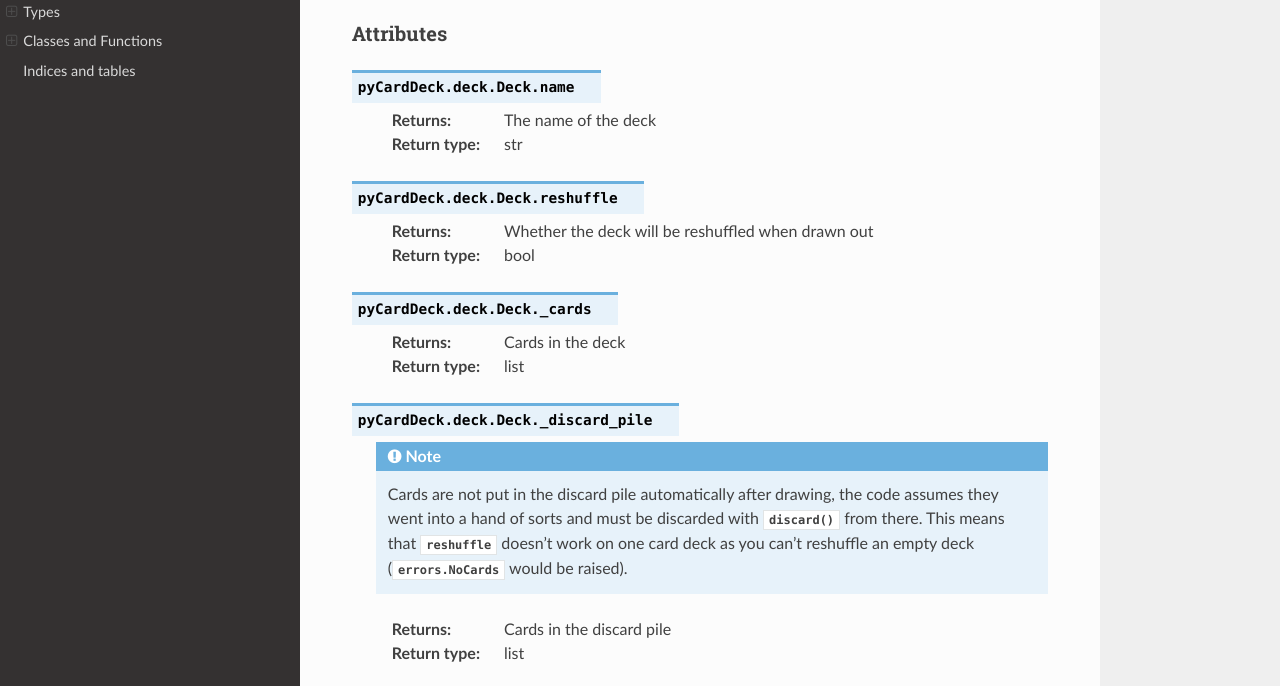
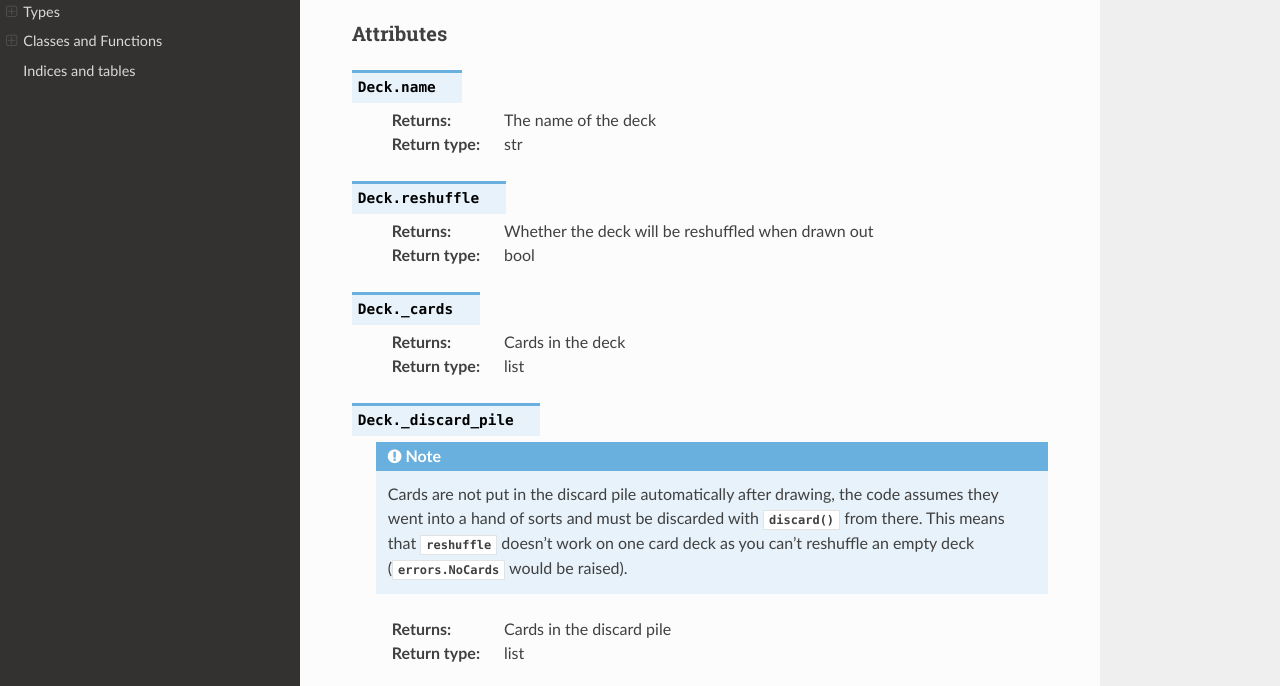
Before and after one commit to djetelina/pyCardDeck, a Sphinx documentation site: the page built from docs/index.rst, in a window 1280 px wide and 900 px high, scrolled down 585 px, cut to the strip 181-867 px from the top of the window. Built offline with Sphinx 7.4.7 and the Read the Docs theme 2.0.0, drawn with Linux system fonts in a browser that asks for light colours.

Commit message:
cosmetic changes

```diff
--- a/docs/index.rst
+++ b/docs/index.rst
@@ -34,22 +34,22 @@ Deck
 Attributes
 ~~~~~~~~~~
 
-.. py:attribute:: pyCardDeck.deck.Deck.name
+.. py:attribute:: Deck.name
 
     :return: The name of the deck
     :rtype:  str
 
-.. py:attribute:: pyCardDeck.deck.Deck.reshuffle
+.. py:attribute:: Deck.reshuffle
 
     :return: Whether the deck will be reshuffled when drawn out
     :rtype:  bool
 
-.. py:attribute:: pyCardDeck.deck.Deck._cards
+.. py:attribute:: Deck._cards
 
     :return: Cards in the deck
     :rtype: list
 
-.. py:attribute:: pyCardDeck.deck.Deck._discard_pile
+.. py:attribute:: Deck._discard_pile
 
     .. note::
 
--- a/setup.py
+++ b/setup.py
@@ -25,7 +25,7 @@ class PyTest(TestCommand):
         sys.exit(errno)
 
 
-test_requirements = ['pytest>=2.8.0', 'pytest-cov']
+test_requirements = ['pytest>=3.0.0', 'pytest-cov']
 
 with open('README.rst', encoding='utf-8') as f:
     long_description = f.read()
@@ -55,7 +55,7 @@ setup(name='pyCardDeck',
       keywords='cards deck card game shuffle draw discard',
       packages=find_packages(exclude=['tests', 'docs', 'examples']),
       install_requires=[
-          'PyYAML',
+          'PyYAML>=3.11',
       ],
       cmdclass={'test': PyTest},
       tests_require=test_requirements
```
Also changed, not shown: README.rst (+36 -30 lines).
